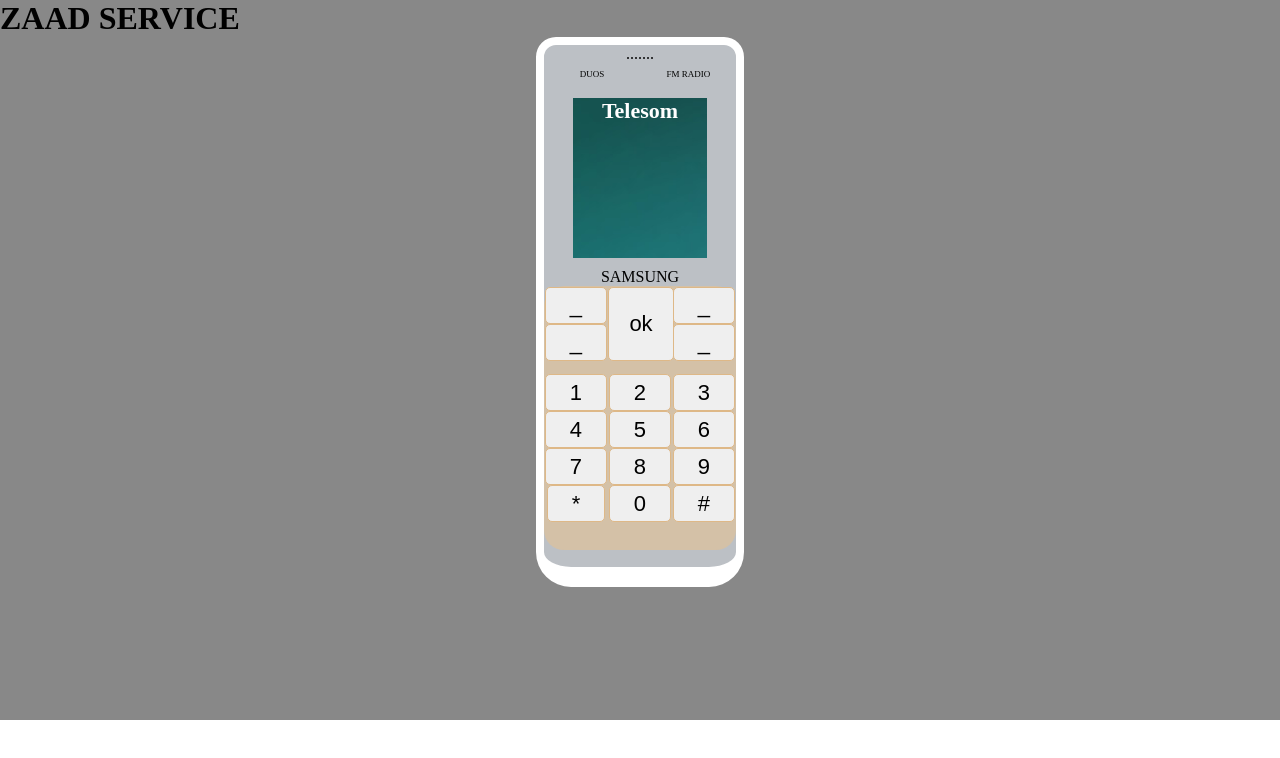
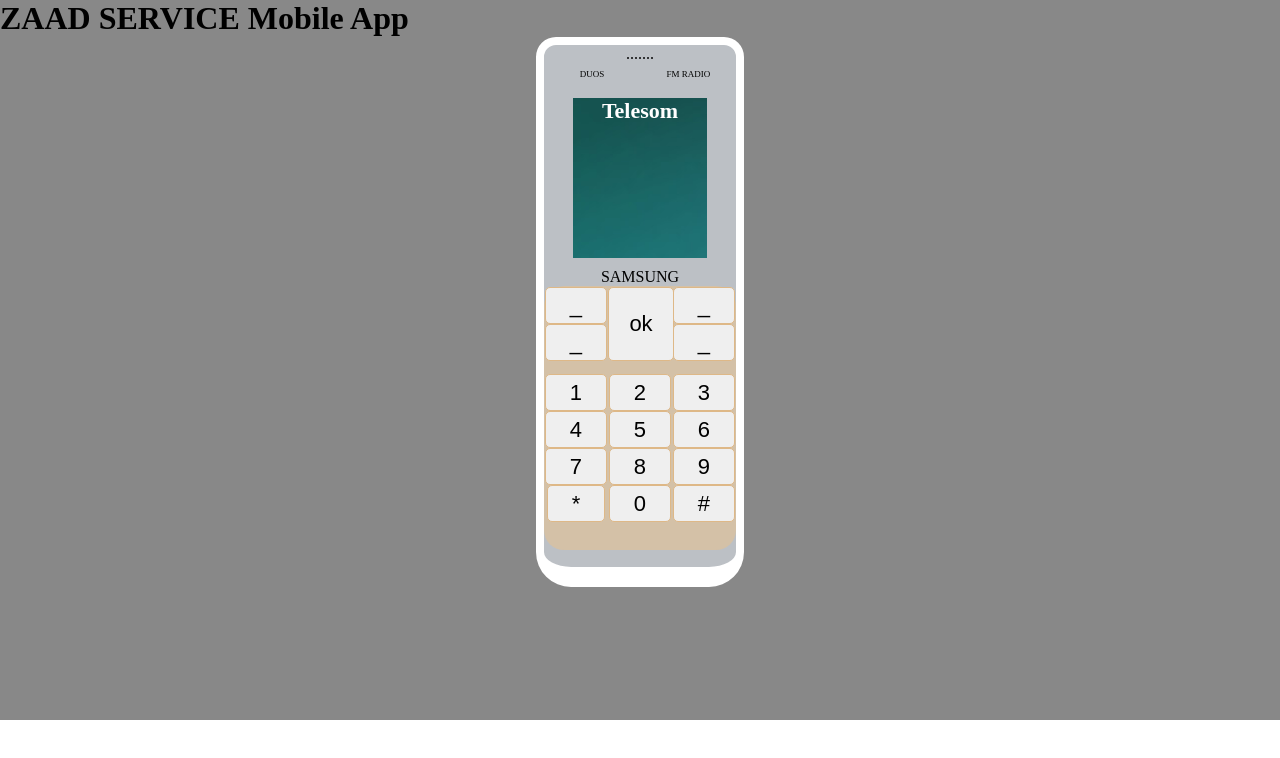
Before and after one commit to mohali2/mobile-app, a plain HTML site: page index.html in a window 1280 px wide. Drawn offline with Linux system fonts and the light colour scheme.

Commit message:
title updated

```diff
--- a/index.html
+++ b/index.html
@@ -9,7 +9,7 @@
 </head>
 <body>
     <div class="container">
-        <h1>ZAAD SERVICE </h1>
+        <h1>ZAAD SERVICE Mobile App </h1>
         <div class="frame">
             <div class="mobile">
                 <p>.......</p>
```
